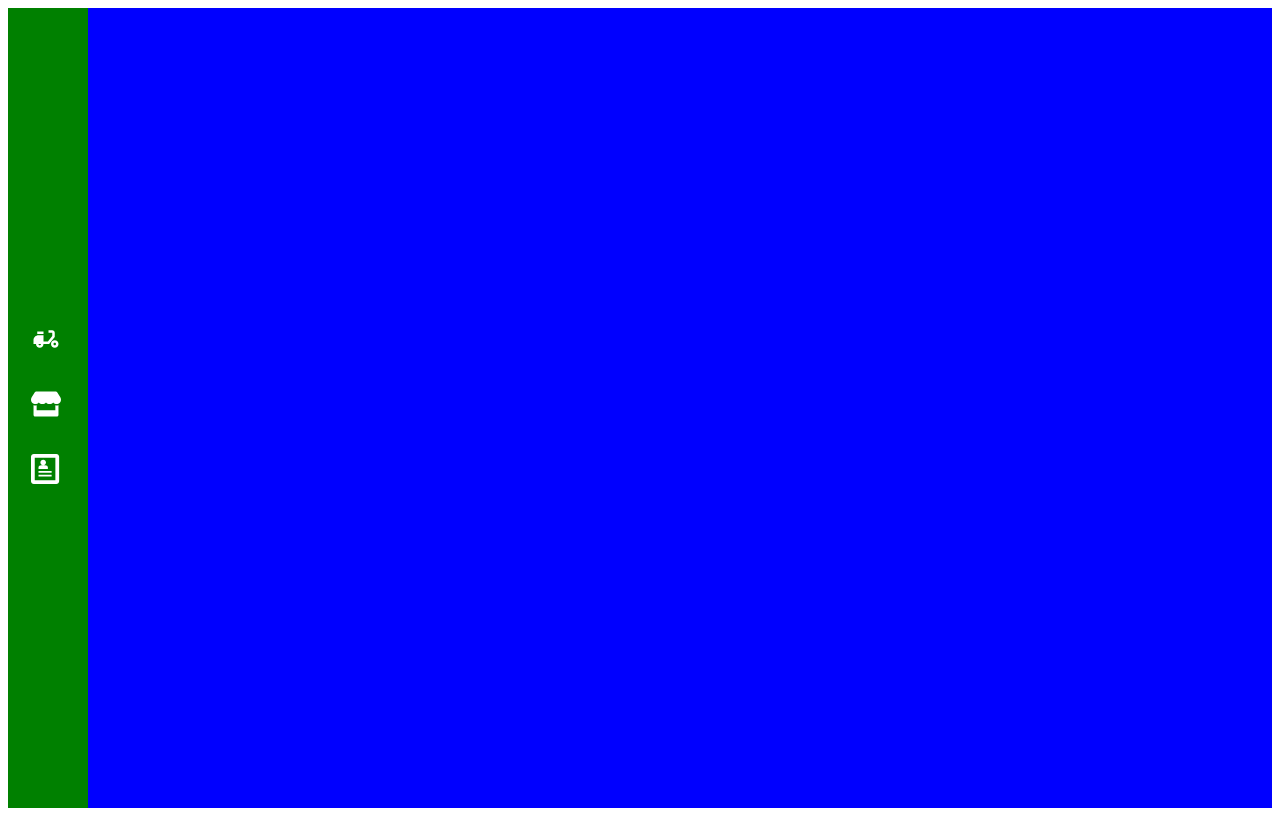
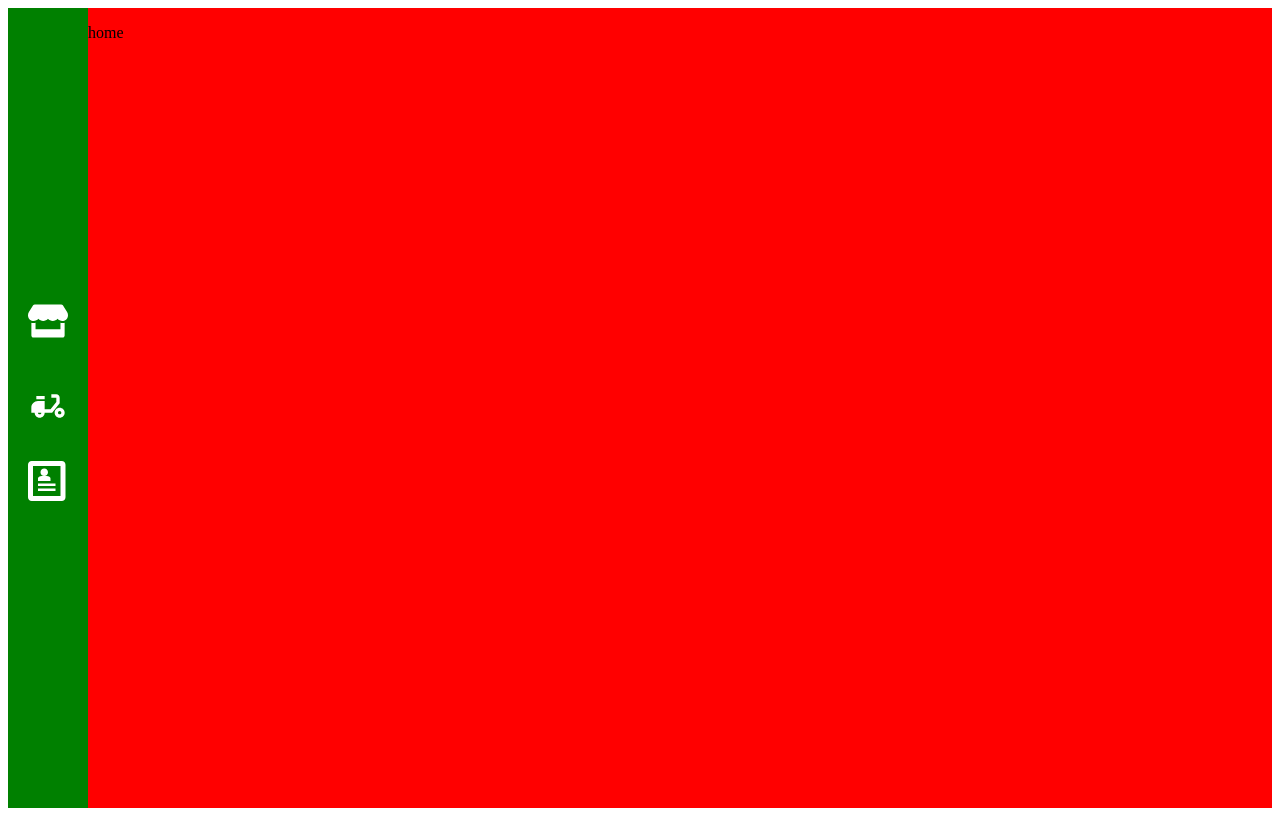
Before and after one commit to LucasSXdev/devfood, a React (Vite) app: page / in a window 1280 px wide. Built offline with nearby package versions, Linux system fonts and the light colour scheme.

Commit message:
criando a lógica para a rota de perfil

```diff
--- a/src/App.jsx
+++ b/src/App.jsx
@@ -1,27 +1,6 @@
-import HomeScreen from "./pages/HomeScreen";
-import { ContainerStyled, Menu, Pagebody } from "./appStyled";
-import { useSelector } from "react-redux";
-import rootReducer from "./redux/rootReducer";
-import { MdDeliveryDining } from "react-icons/md";
-import { FaStore } from "react-icons/fa";
-import { ImProfile } from "react-icons/im";
-import MenuItem from "./components/MenuItem";
-import Profile from "./pages/Profile";
-import Order from "./pages/Order";
-import RootLayout from "./pages/rootLayout/Rootlayout";
+import { RouterProvider } from "react-router-dom";
+import route from "./routes";
 
 export default function App() {
-  const { user } = useSelector((rootReducer) => rootReducer.user);
-  return (
-    <>
-      <ContainerStyled>
-        <Menu>
-          <MenuItem icon={<MdDeliveryDining />} link="/" />
-          <MenuItem icon={<FaStore />} link="/order" />
-          <MenuItem icon={<ImProfile />} link="/profile" />
-        </Menu>
-        <RootLayout />
-      </ContainerStyled>
-    </>
-  );
+  return <RouterProvider router={route} />;
 }
--- a/src/AppStyled.js
+++ b/src/AppStyled.js
@@ -13,10 +13,18 @@ export const Menu = styled.div`
   justify-content: center;
   background-color: green;
   width: 80px;
+
+  a {
+    display: flex;
+    font-size: 40px;
+    padding: 10px;
+    border-radius: 5px;
+    color: white;
+    margin-bottom: 15px;
+    transition: 0.5s ease-in-out;
+
+    &:hover {
+      background: blue;
+    }
+  }
 `;
-
-export const Pagebody = styled.div`
-  display: flex;
-  background-color: blue;
-  flex: 1;
-`;
--- a/src/components/MenuItem/MenuItem.styled.js
+++ /dev/null
@@ -1,22 +0,0 @@
-import styled from "styled-components";
-
-export const LinkArea = styled.a`
-  display: flex;
-  align-items: center;
-  justify-content: center;
-  width: 60px;
-  height: 60px;
-  margin-bottom: 5px;
-  color: white;
-  font-size: 30px;
-  border-radius: 5px;
-  transition: 0.5s ease;
-  &:hover {
-    background-color: blue;
-  }
-`;
-
-export const LinkIcon = styled.i`
-  width: 34px;
-  height: 34px;
-`;
--- a/src/components/MenuItem/index.jsx
+++ /dev/null
@@ -1,10 +0,0 @@
-import { LinkArea, LinkIcon } from "./MenuItem.styled";
-export default function MenuItem({ link, icon }) {
-  return (
-    <>
-      <LinkArea href={link}>
-        <LinkIcon>{icon}</LinkIcon>
-      </LinkArea>
-    </>
-  );
-}
--- a/src/main.jsx
+++ b/src/main.jsx
@@ -8,10 +8,6 @@ import route from "./routes.jsx";
 
 ReactDOM.createRoot(document.getElementById("root")).render(
   <Provider store={store}>
-    <App>
-      <>
-        <RouterProvider router={route}></RouterProvider>
-      </>
-    </App>
+    <App />
   </Provider>
 );
--- a/src/pages/Profile/index.jsx
+++ b/src/pages/Profile/index.jsx
@@ -1,3 +1,14 @@
+import { useSelector } from "react-redux";
+import rootReducer from "../../redux/rootReducer";
+import { Navigate } from "react-router-dom";
+
 export default function Profile() {
-  return <div>tela de perfil</div>;
+  const { user } = useSelector((rootReducer) => rootReducer.user);
+  alert("User " + user);
+
+  if (!user) {
+    return <Navigate to="/" />;
+  }
+
+  return <div>profile</div>;
 }
--- /dev/null
+++ b/src/pages/pagebody/Pagebody.jsx
@@ -0,0 +1,31 @@
+import { Outlet } from "react-router-dom";
+import { Menu, ContainerStyled } from "../../appStyled";
+import { Link } from "react-router-dom";
+import { useSelector } from "react-redux";
+import { MdDeliveryDining } from "react-icons/md";
+import { FaStore } from "react-icons/fa";
+import { ImProfile } from "react-icons/im";
+
+export default function Pagebody() {
+  const { user } = useSelector((rootReducer) => rootReducer.user);
+  return (
+    <>
+      <ContainerStyled>
+        <Menu>
+          <Link to="/">
+            <i>
+              <FaStore />
+            </i>
+          </Link>
+          <Link to="order">
+            <MdDeliveryDining />
+          </Link>
+          <Link to="profile">
+            <ImProfile />
+          </Link>
+        </Menu>
+        <Outlet />
+      </ContainerStyled>
+    </>
+  );
+}
--- a/src/pages/rootLayout/Rootlayout.jsx
+++ /dev/null
@@ -1,8 +0,0 @@
-import { Outlet } from "react-router-dom";
-import { Pagebody } from "../../appStyled";
-import HomeScreen from "../HomeScreen";
-import Profile from "../Profile";
-
-export default function RootLayout() {
-  return <Pagebody></Pagebody>;
-}
--- a/src/routes.jsx
+++ b/src/routes.jsx
@@ -3,12 +3,12 @@ import HomeScreen from "./pages/HomeScreen";
 import Tela2Screen from "./pages/Tela2Screen";
 import Order from "./pages/Order";
 import Profile from "./pages/Profile";
-import RootLayout from "./pages/rootLayout/Rootlayout";
+import Pagebody from "./pages/pagebody/Pagebody";
 
 const route = createBrowserRouter([
   {
     path: "/",
-    element: <RootLayout />,
+    element: <Pagebody />,
     children: [
       {
         index: true,
```
